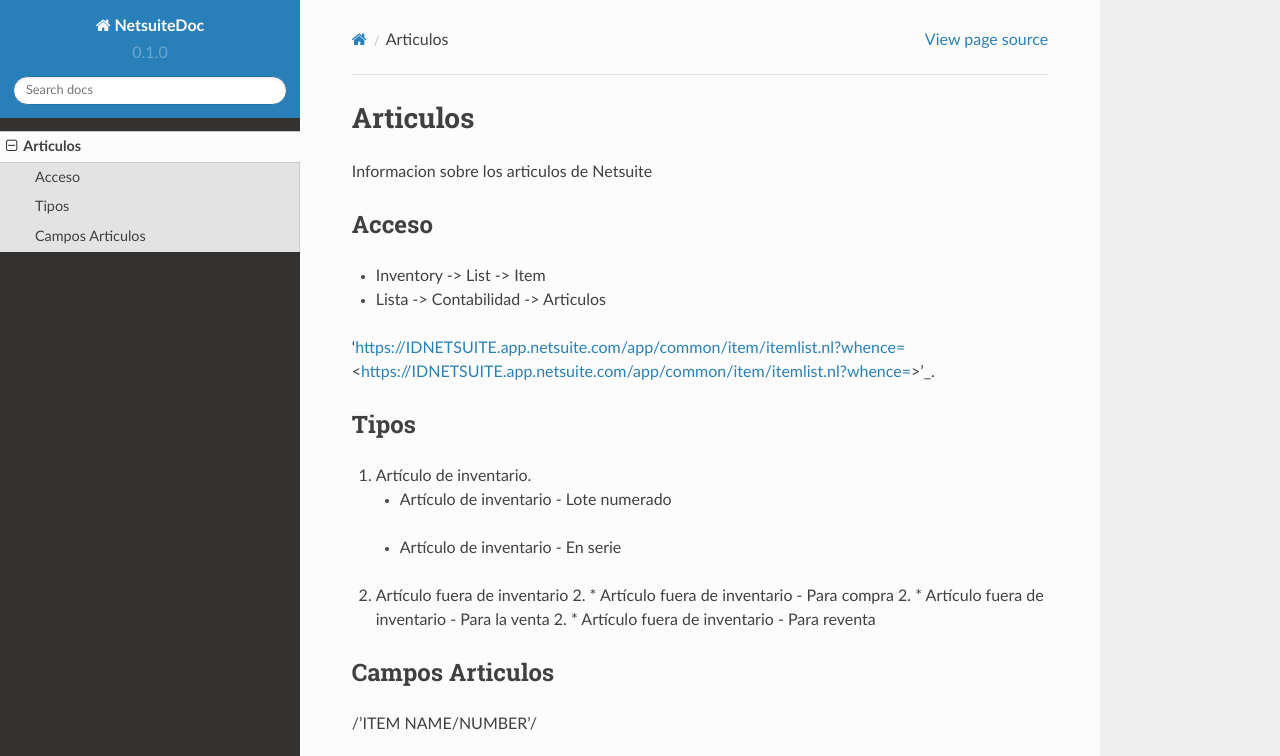
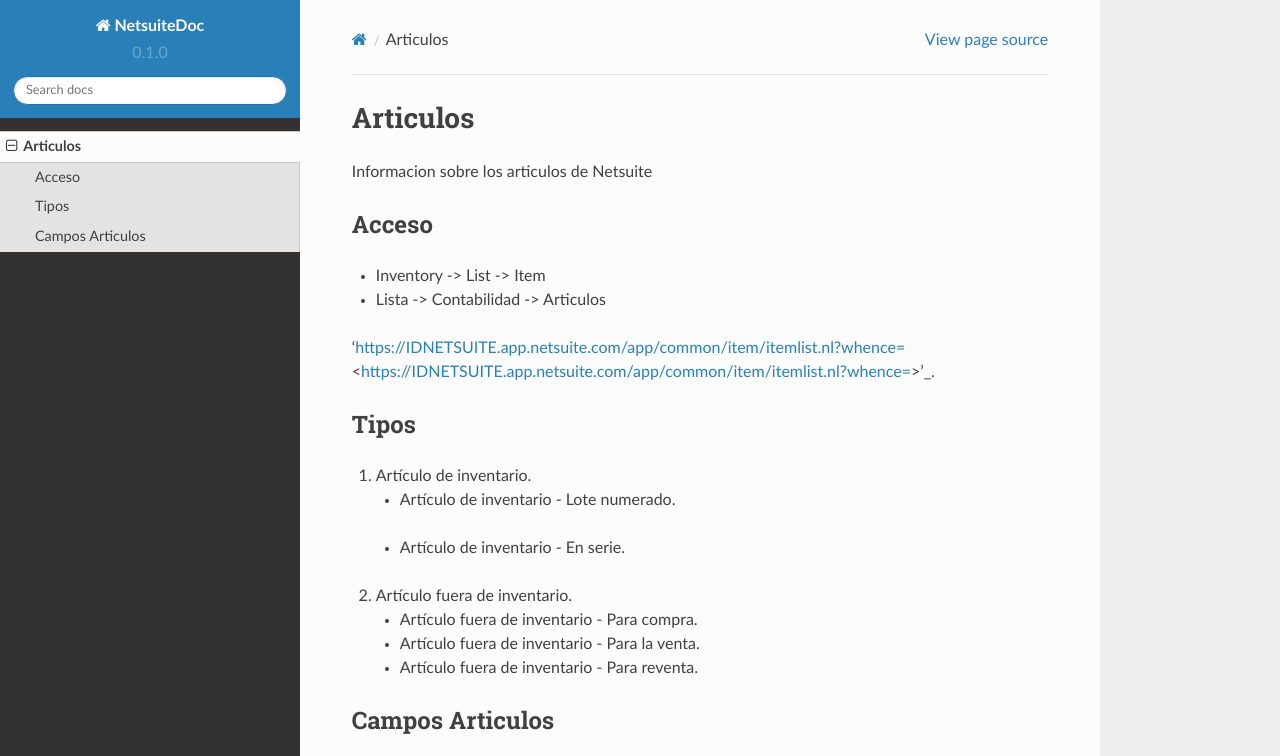
Before and after one commit to KarmoyBt/Netsuite, a Sphinx documentation site: the page built from docs/source/Articulo.rst, in a window 1280 px wide and 1097 px high, cut to the strip 0-756 px from the top of the window. Built offline with Sphinx 7.4.7 and the Read the Docs theme 2.0.0, drawn with Linux system fonts in a browser that asks for light colours; pages that are not in the unit, such as notebooks, are missing from menus.

Commit message:
mas cambios listas

```diff
--- a/docs/source/Articulo.rst
+++ b/docs/source/Articulo.rst
@@ -17,13 +17,14 @@
 -----
 1. 	Artículo de inventario.
 
-	-	Artículo de inventario - Lote numerado
-   -   Artículo de inventario - En serie
+	-	Artículo de inventario - Lote numerado.
+   -  Artículo de inventario - En serie.
 
-2. 	Artículo fuera de inventario
-	2. * 	Artículo fuera de inventario - Para compra
-	2. * 	Artículo fuera de inventario - Para la venta
-	2. * 	Artículo fuera de inventario - Para reventa
+2. 	Artículo fuera de inventario.
+
+	- Artículo fuera de inventario - Para compra.
+	- Artículo fuera de inventario - Para la venta.
+	- Artículo fuera de inventario - Para reventa.
 
 
 Campos Articulos
```
